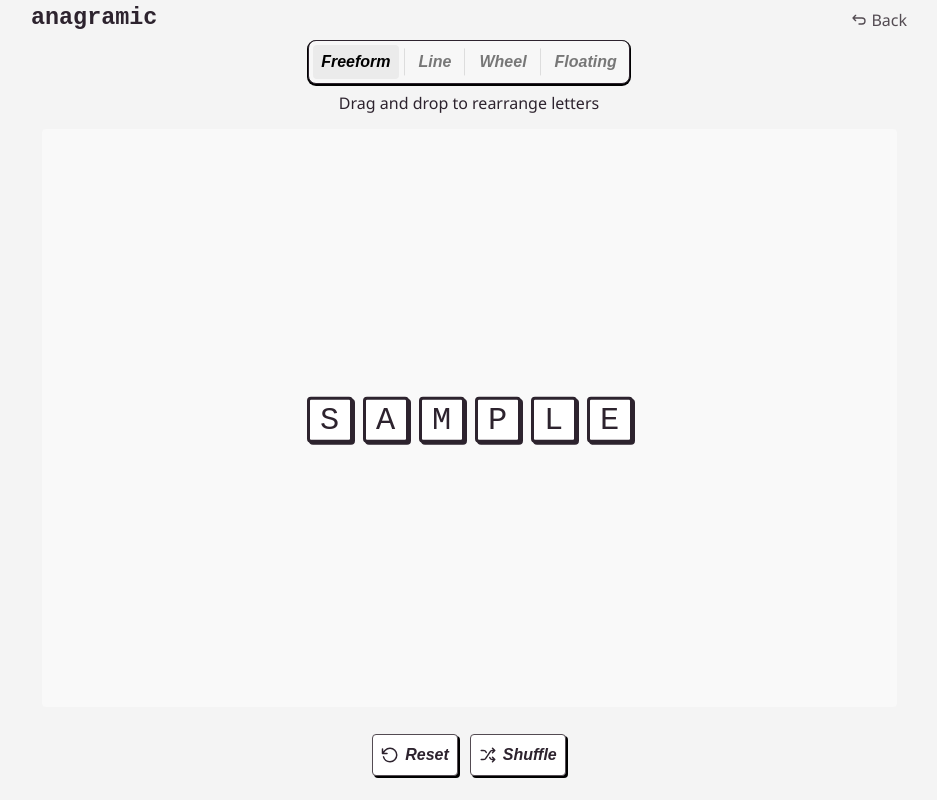
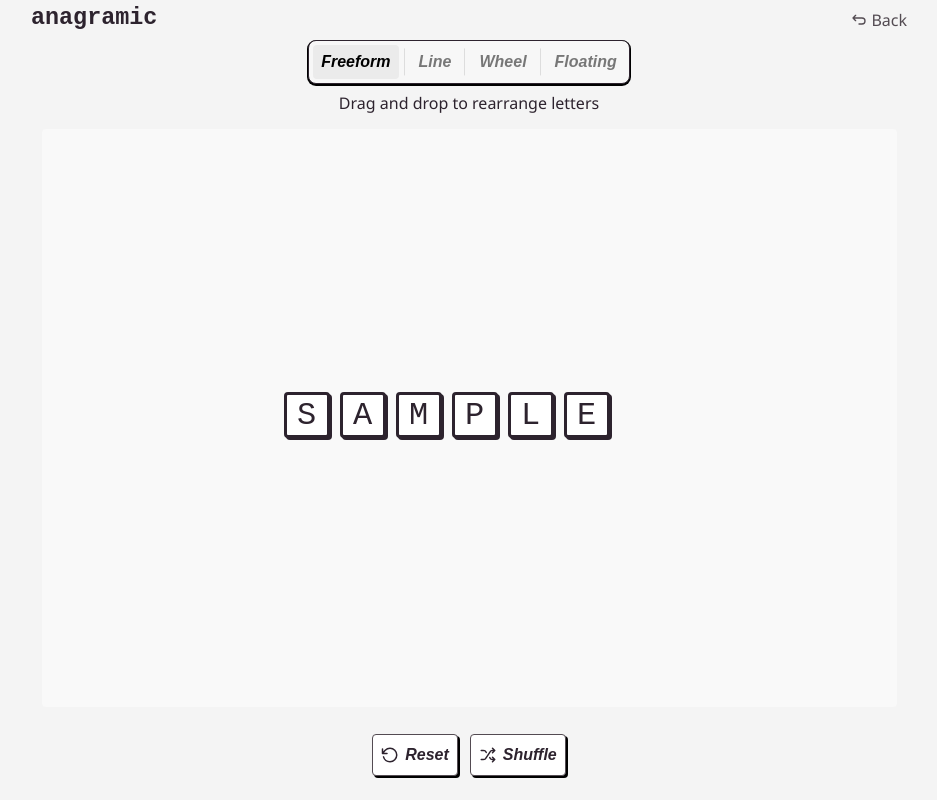
Before and after one commit to akowalz/anagramic, a React (Vite) app: page / in a window 1280 px wide. Both pictures are taken after typing "Sample" into the empty fields and a click on the button "Let's anagram". Shown: the whole page, without its empty margins (171-1108 px from the left). Built offline with nearby package versions, Linux system fonts and the light colour scheme.

Commit message:
redo dragging logic in tiles tool

```diff
--- a/src/App.tsx
+++ b/src/App.tsx
@@ -1,6 +1,6 @@
 import "./App.css"
 
-import { useEffect, useMemo, useState, type JSX } from "react"
+import { useMemo, useState, type JSX } from "react"
 import { type ToolActions } from "./Types/ToolActions"
 import { type Tool } from "./Types/Tool"
 
@@ -129,6 +129,7 @@ function App() {
     <>
       <div id="header">
         <h1>anagramic</h1>
+
         {letters.length > 0 && (
           <a className="back-button" onClick={() => newLetters()}>
             <BackIcon />
--- a/src/DraggableTile/DraggableTile.css
+++ b/src/DraggableTile/DraggableTile.css
@@ -3,7 +3,7 @@
   touch-action: none;
   user-select: none;
   cursor: grab;
-  transition: transform 100ms ease;
+  transition: transform 100ms ease-out;
 
   height: 40px;
   width: 40px;
@@ -13,6 +13,5 @@
   cursor: grabbing;
   background-color: var(--lighter);
   box-shadow: 4px 4px 0 black;
-  transition: none;
   z-index: 999;
 }
--- a/src/DraggableTile/DraggableTile.tsx
+++ b/src/DraggableTile/DraggableTile.tsx
@@ -6,7 +6,7 @@ type Pos = { x: number; y: number }
 type Props = {
   letter: string
   id: number
-  relativePos: Pos
+  pos: Pos
   zIndex: number
   onMove: (id: number, pos: Pos) => void
   containerRef: React.RefObject<HTMLDivElement | null>
@@ -14,14 +14,13 @@ type Props = {
 
 export default function DraggableTile({
   letter,
-  relativePos,
+  pos,
   id,
   zIndex,
   onMove,
   containerRef,
 }: Props) {
   const [dragging, setDragging] = useState(false)
-  const [offset, setOffset] = useState({ x: 0, y: 0 })
 
   const handlePointerDown = (e: React.PointerEvent<HTMLDivElement>) => {
     if (!containerRef.current) return
@@ -29,14 +28,11 @@ export default function DraggableTile({
     e.currentTarget.setPointerCapture(e.pointerId)
     const rect = containerRef.current.getBoundingClientRect()
 
-    const pixelX = relativePos.x * rect.width
-    const pixelY = relativePos.y * rect.height
-
     setDragging(true)
-    setOffset(() => ({
-      x: e.clientX - rect.left - pixelX,
-      y: e.clientY - rect.top - pixelY,
-    }))
+    onMove(id, {
+      x: e.clientX - rect.left,
+      y: e.clientY - rect.top,
+    })
   }
 
   const handlePointerMove = (e: React.PointerEvent<HTMLDivElement>) => {
@@ -45,8 +41,8 @@ export default function DraggableTile({
     const rect = containerRef.current.getBoundingClientRect()
 
     onMove(id, {
-      x: (e.clientX - rect.left - offset.x) / rect.width,
-      y: (e.clientY - rect.top - offset.y) / rect.height,
+      x: e.clientX - rect.left,
+      y: e.clientY - rect.top,
     })
   }
 
@@ -55,6 +51,13 @@ export default function DraggableTile({
     setDragging(false)
   }
 
+  const scale = dragging ? 1.11 : 1
+  const translateY = dragging ? 70 : 50
+  const transform = `translate(
+    calc(${pos.x}px - 50%),
+    calc(${pos.y}px - ${translateY}%)
+  ) scale(${scale})`
+
   return (
     <div
       className={`tile draggable-tile ${dragging ? "dragging" : ""}`}
@@ -62,10 +65,7 @@ export default function DraggableTile({
       onPointerMove={handlePointerMove}
       onPointerUp={handlePointerUp}
       onPointerCancel={handlePointerUp}
-      style={{
-        transform: `translate(${relativePos.x * 100}cqw, ${relativePos.y * 100}cqh)`,
-        zIndex,
-      }}
+      style={{ transform, zIndex }}
     >
       {letter}
     </div>
--- a/src/TilesTool/TilesTool.tsx
+++ b/src/TilesTool/TilesTool.tsx
@@ -13,7 +13,7 @@ type Pos = { x: number; y: number }
 
 type TileData = {
   id: number
-  relativePos: Pos
+  pos: Pos
   letter: string
   zIndex: number
 }
@@ -22,7 +22,7 @@ function tilesFromLetters(letters: string[]): TileData[] {
   return letters.map((letter, index) => ({
     letter,
     id: index,
-    relativePos: { x: 0, y: 0 },
+    pos: { x: 0, y: 0 },
     zIndex: 0,
   }))
 }
@@ -41,19 +41,14 @@ export default function TileTool({ letters, registerActions }: Props) {
     if (!shadowCanvasRef.current || !canvasRef.current)
       throw "cant find canvas refs"
 
-    const { containerHeight, containerWidth } = {
-      containerHeight: canvasRef.current.clientHeight,
-      containerWidth: canvasRef.current.clientWidth,
-    }
-
     const shadowTiles = Array.from(
       shadowCanvasRef.current.querySelectorAll<HTMLElement>(".tile"),
     )
     if (!shadowTiles) throw "cant find tiles"
 
     return shadowTiles.map((t) => ({
-      x: t.offsetLeft / containerWidth,
-      y: t.offsetTop / containerHeight,
+      x: t.offsetLeft,
+      y: t.offsetTop,
     }))
   }
 
@@ -67,7 +62,7 @@ export default function TileTool({ letters, registerActions }: Props) {
 
         return {
           ...tile,
-          relativePos: posForTile,
+          pos: posForTile,
         }
       }),
     )
@@ -84,7 +79,7 @@ export default function TileTool({ letters, registerActions }: Props) {
 
         return {
           ...tile,
-          relativePos: posForTile,
+          pos: posForTile,
         }
       }),
     )
@@ -95,9 +90,7 @@ export default function TileTool({ letters, registerActions }: Props) {
       const maxZ = Math.max(...tiles.map((t) => t.zIndex))
 
       return tiles.map((tile) =>
-        tile.id === id
-          ? { ...tile, relativePos: newPos, zIndex: maxZ + 1 }
-          : tile,
+        tile.id === id ? { ...tile, pos: newPos, zIndex: maxZ + 1 } : tile,
       )
     })
   }
@@ -119,7 +112,7 @@ export default function TileTool({ letters, registerActions }: Props) {
           letter,
           zIndex: 0,
           id: index,
-          relativePos: flexPositions[index],
+          pos: flexPositions[index],
         }
       }),
     )
@@ -133,7 +126,7 @@ export default function TileTool({ letters, registerActions }: Props) {
         letter={tile.letter}
         id={tile.id}
         key={tile.id}
-        relativePos={{ ...tile.relativePos }}
+        pos={{ ...tile.pos }}
         zIndex={tile.zIndex}
         onMove={handleMoveTile}
         containerRef={canvasRef}
@@ -153,7 +146,15 @@ export default function TileTool({ letters, registerActions }: Props) {
           className="hidden-tile-canvas"
           ref={shadowCanvasRef}
         >
-          {tiles}
+          {letters.map((letter, index) => (
+            <div
+              key={index}
+              className="tile"
+              style={{ height: "40px", width: "40px" }}
+            >
+              {letter}
+            </div>
+          ))}
         </div>
       </div>
     </>
```
